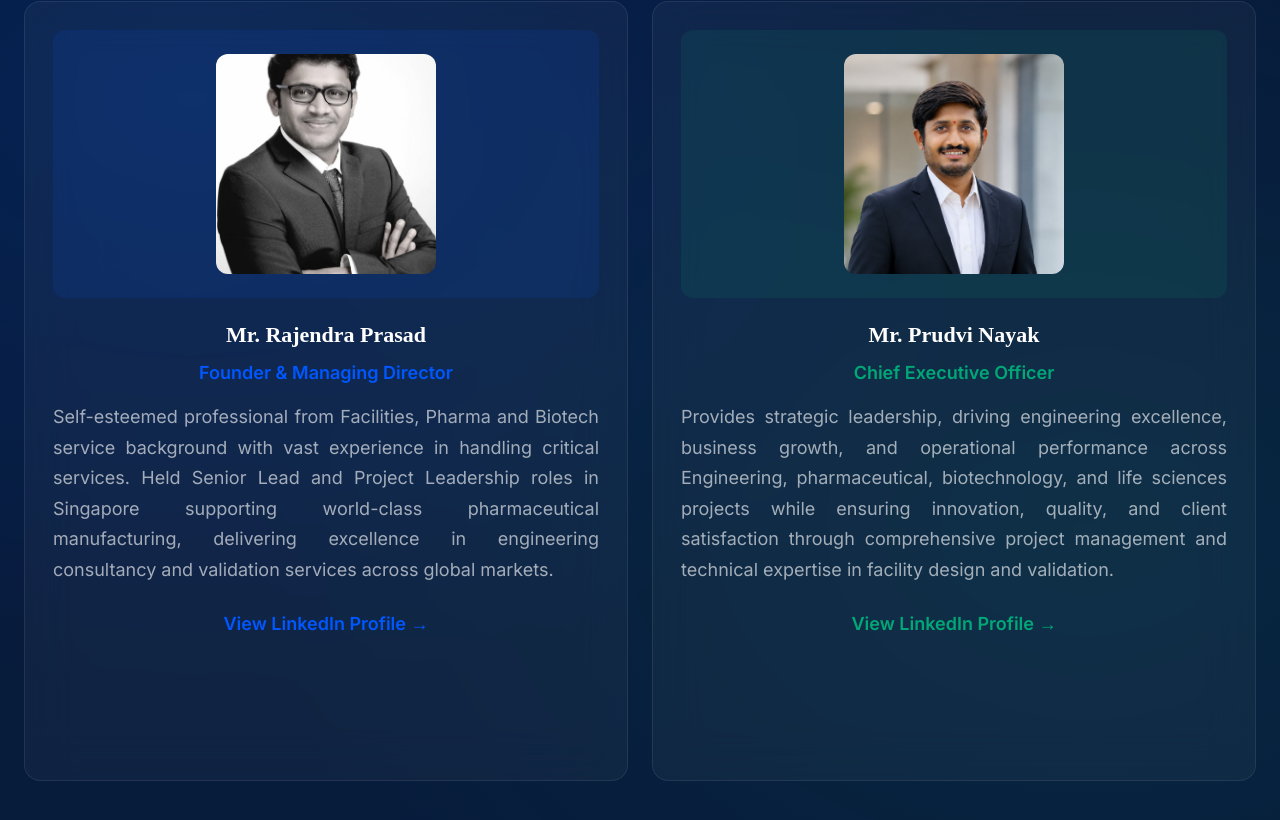
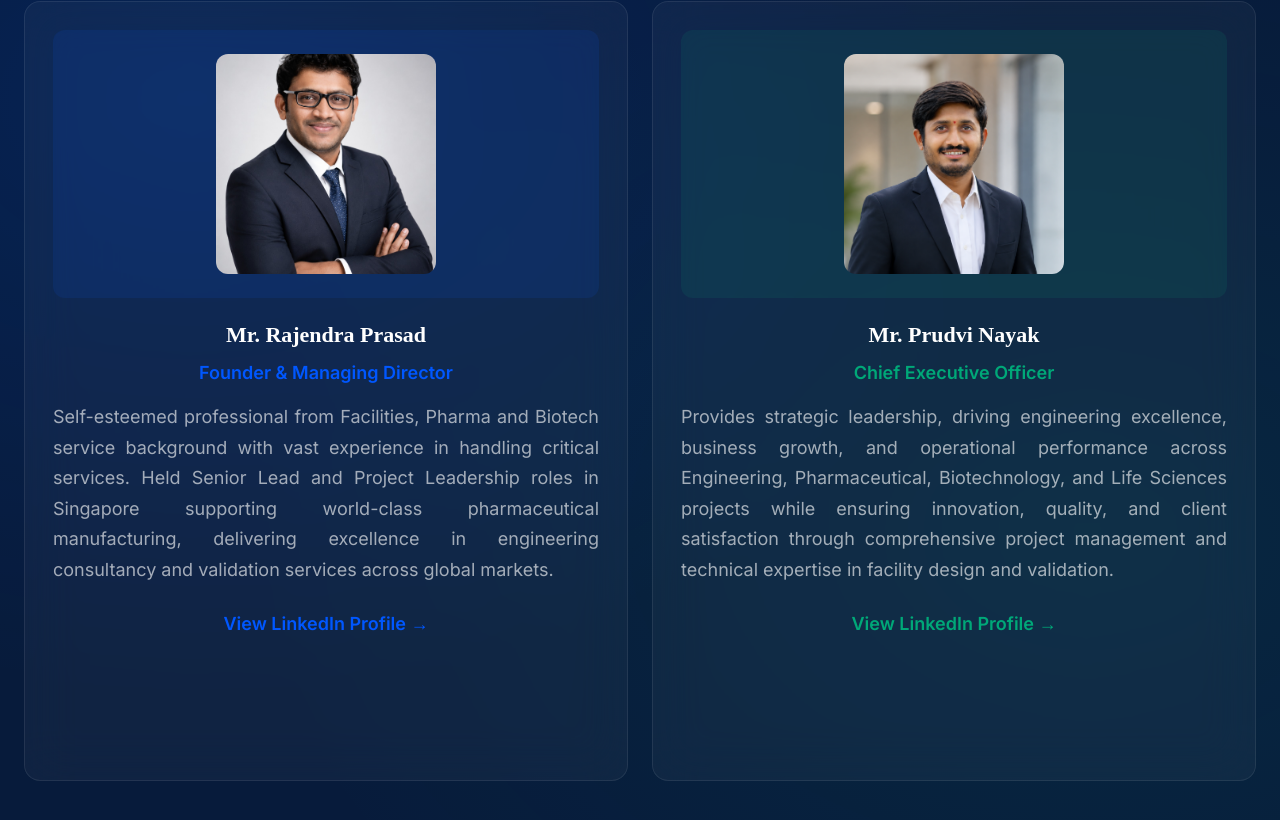
Before and after one commit to Prudvinayak-1729/SP-Consultancy, a React (Vite) app: page /about in a window 1280 px wide. Shown: the part 1692-2512 px from the top of the page. Built offline with nearby package versions, Linux system fonts and the light colour scheme; the HTML template or start-up script is replaced by a standard one; a web font is replaced by a local one.

Commit message:
image and the caps letters changes

```diff
--- a/src/pages/About.tsx
+++ b/src/pages/About.tsx
@@ -1,6 +1,6 @@
 import { Link } from 'react-router-dom'
 import { ArrowRight, CheckCircle, Users, Award, Shield, Globe } from 'lucide-react'
-import ownerImage from '/assets/img/owoner.jpeg'
+import ownerImage from '/assets/Rajendra.png'
 import ceoImage from '/assets/CEO.png'
 
 const values = [
@@ -143,7 +143,7 @@ export default function About() {
               <h3 style={{ fontFamily: 'Satoshi', fontWeight: 700, fontSize: 'clamp(18px, 3vw, 22px)', color: 'white', marginBottom: '8px' }}>Mr. Prudvi Nayak</h3>
               <p style={{ fontFamily: 'Inter', fontSize: 'clamp(14px, 2.5vw, 18px)', color: '#00A878', marginBottom: 'clamp(12px, 2vw, 16px)', fontWeight: 600 }}>Chief Executive Officer</p>
               <p className="body-text" style={{ fontSize: 'clamp(14px, 2.5vw, 18px)', lineHeight: 1.7, textAlign: 'justify' }}>
-                Provides strategic leadership, driving engineering excellence, business growth, and operational performance across Engineering, pharmaceutical, biotechnology, and life sciences projects while ensuring innovation, quality, and client satisfaction through comprehensive project management and technical expertise in facility design and validation.
+                Provides strategic leadership, driving engineering excellence, business growth, and operational performance across Engineering, Pharmaceutical, Biotechnology, and Life Sciences projects while ensuring innovation, quality, and client satisfaction through comprehensive project management and technical expertise in facility design and validation.
               </p>
               <a href="https://www.linkedin.com/in/prudvi-nayak-gugulothu-77496513a/" target="_blank" rel="noopener noreferrer" style={{ display: 'inline-block', marginTop: '24px', color: '#00A878', fontWeight: 600, fontSize: 'clamp(14px, 2.5vw, 18px)' }}>
                 View LinkedIn Profile →
```
Also changed, not shown: assets/Rajendra.png (added).
